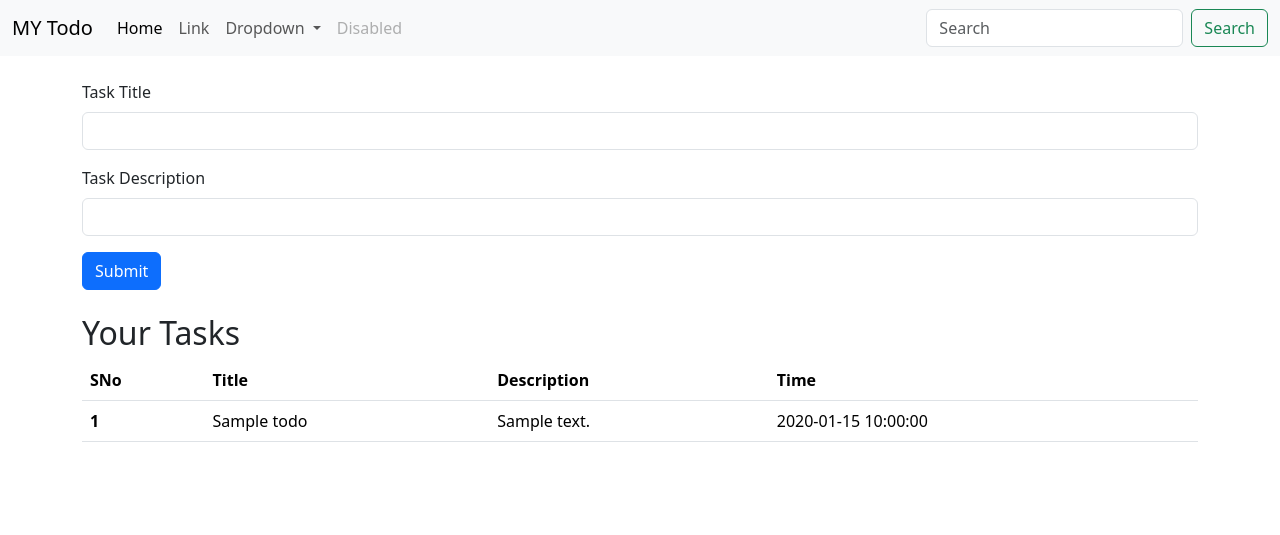
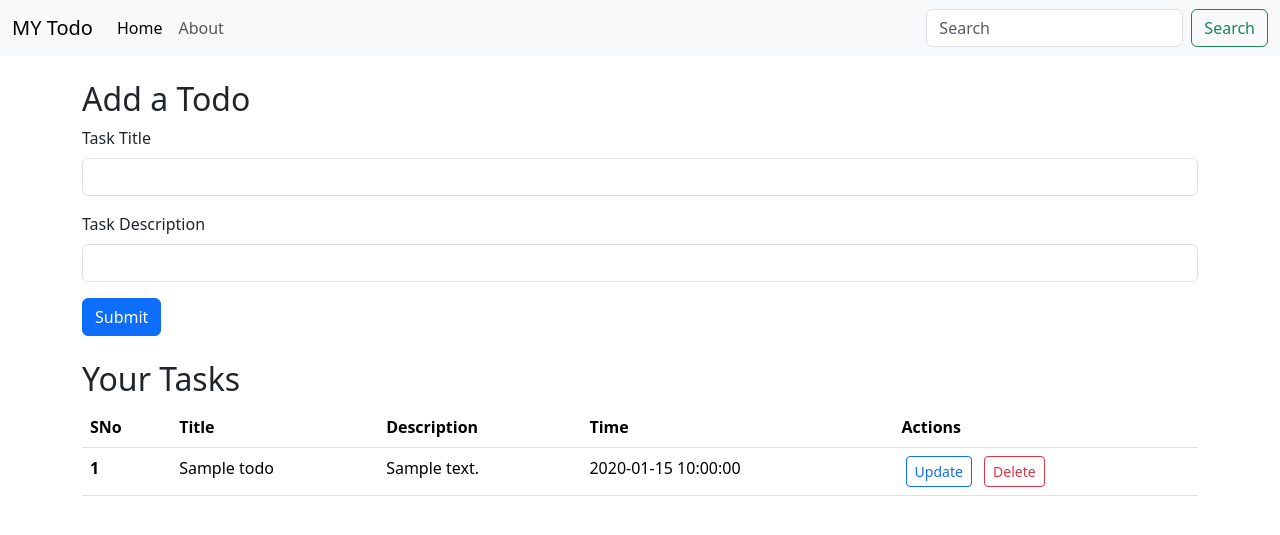
Before and after one commit to shraddha580/flask, a Flask app: page / in a window 1280 px wide. Shown: the top 535 px of the page. Run offline with Flask 3, Linux system fonts and the light colour scheme; tables that the repository leaves empty hold one stand-in row (values such as "Sample post").

Commit message:
delete button functionality

```diff
--- a/app.py
+++ b/app.py
@@ -1,4 +1,4 @@
-from flask import Flask,render_template,request
+from flask import Flask,render_template,request,redirect
 from flask_sqlalchemy import SQLAlchemy
 from datetime import datetime
 
@@ -37,5 +37,23 @@ def products():
     print(todos)
     return "Todos on the terminal!"
 
+
+@app.route('/delete/<int:sno>')
+def delete(sno):
+    todo = Todo.query.get_or_404(sno)
+    db.session.delete(todo)
+    db.session.commit()
+    return redirect("/")
+
+@app.route('/update/<int:sno>',methods=['GET','POST'])
+def update(sno):
+    todo = Todo.query.get_or_404(sno)
+    if request.method == 'POST':
+        todo.title = request.form['title']
+        todo.desc = request.form['desc']
+        db.session.commit()
+        return "Todo updated!"
+    return render_template('update.html', todo=todo)
+
 if __name__ == '__main__':
     app.run(debug=True)
--- a/templates/index.html
+++ b/templates/index.html
@@ -5,103 +5,176 @@
     <meta charset="utf-8">
     <meta name="viewport" content="width=device-width, initial-scale=1">
     <title>MY Todo</title>
-    <link href="https://cdn.jsdelivr.net/npm/bootstrap@5.3.8/dist/css/bootstrap.min.css" rel="stylesheet"
-        integrity="sha384-sRIl4kxILFvY47J16cr9ZwB07vP4J8+LH7qKQnuqkuIAvNWLzeN8tE5YBujZqJLB" crossorigin="anonymous">
+
+    <link href="https://cdn.jsdelivr.net/npm/bootstrap@5.3.8/dist/css/bootstrap.min.css"
+        rel="stylesheet"
+        integrity="sha384-sRIl4kxILFvY47J16cr9ZwB07vP4J8+LH7qKQnuqkuIAvNWLzeN8tE5YBujZqJLB"
+        crossorigin="anonymous">
 </head>
 
 <body>
+
+    <!-- Navbar -->
     <nav class="navbar navbar-expand-lg bg-body-tertiary">
         <div class="container-fluid">
+
             <a class="navbar-brand" href="/">MY Todo</a>
-            <button class="navbar-toggler" type="button" data-bs-toggle="collapse"
-                data-bs-target="#navbarSupportedContent" aria-controls="navbarSupportedContent" aria-expanded="false"
-                aria-label="Toggle navigation">
+
+            <button class="navbar-toggler"
+                    type="button"
+                    data-bs-toggle="collapse"
+                    data-bs-target="#navbarSupportedContent"
+                    aria-controls="navbarSupportedContent"
+                    aria-expanded="false"
+                    aria-label="Toggle navigation">
+
                 <span class="navbar-toggler-icon"></span>
             </button>
+
             <div class="collapse navbar-collapse" id="navbarSupportedContent">
+
                 <ul class="navbar-nav me-auto mb-2 mb-lg-0">
+
                     <li class="nav-item">
-                        <a class="nav-link active" aria-current="page" href="#">Home</a>
+                        <a class="nav-link active" href="/">Home</a>
                     </li>
+
                     <li class="nav-item">
-                        <a class="nav-link" href="#">Link</a>
+                        <a class="nav-link" href="#">About</a>
                     </li>
-                    <li class="nav-item dropdown">
-                        <a class="nav-link dropdown-toggle" href="#" role="button" data-bs-toggle="dropdown"
-                            aria-expanded="false">
-                            Dropdown
-                        </a>
-                        <ul class="dropdown-menu">
-                            <li><a class="dropdown-item" href="#">Action</a></li>
-                            <li><a class="dropdown-item" href="#">Another action</a></li>
-                            <li>
-                                <hr class="dropdown-divider">
-                            </li>
-                            <li><a class="dropdown-item" href="#">Something else here</a></li>
-                        </ul>
-                    </li>
-                    <li class="nav-item">
-                        <a class="nav-link disabled" aria-disabled="true">Disabled</a>
-                    </li>
+
                 </ul>
+
                 <form class="d-flex" role="search">
-                    <input class="form-control me-2" type="search" placeholder="Search" aria-label="Search" />
-                    <button class="btn btn-outline-success" type="submit">Search</button>
+                    <input class="form-control me-2"
+                           type="search"
+                           placeholder="Search">
+
+                    <button class="btn btn-outline-success"
+                            type="submit">
+                        Search
+                    </button>
                 </form>
+
             </div>
         </div>
     </nav>
+
+    <!-- Form -->
     <div class="container my-4">
+
+        <h2>Add a Todo</h2>
+
         <form action="/" method="POST">
+
             <div class="mb-3">
-                <label for="title" class="form-label">Task Title</label>
-                <input type="text" class="form-control" name="title" id="title" aria-describedby="emailHelp">
+                <label for="title" class="form-label">
+                    Task Title
+                </label>
 
-            </div>
-            <div class="mb-3">
-                <label for="desc" class="form-label">Task Description</label>
-                <input type="text" class="form-control" name="desc" id="desc">
+                <input type="text"
+                       class="form-control"
+                       name="title"
+                       id="title">
             </div>
 
-            <button type="submit" class="btn btn-primary">Submit</button>
+            <div class="mb-3">
+                <label for="desc" class="form-label">
+                    Task Description
+                </label>
+
+                <input type="text"
+                       class="form-control"
+                       name="desc"
+                       id="desc">
+            </div>
+
+            <button type="submit"
+                    class="btn btn-primary">
+                Submit
+            </button>
+
         </form>
     </div>
+
+    <!-- Table -->
     <div class="container my-4">
+
         <h2>Your Tasks</h2>
+
+        {% if todos|length == 0 %}
+
+        <div class="alert alert-dark" role="alert">
+            No records found. Add your first task!
+        </div>
+
+        {% else %}
+
         <table class="table">
+
             <thead>
                 <tr>
                     <th scope="col">SNo</th>
                     <th scope="col">Title</th>
                     <th scope="col">Description</th>
                     <th scope="col">Time</th>
+                    <th scope="col">Actions</th>
                 </tr>
             </thead>
+
             <tbody>
+
                 {% for todo in todos %}
+
                 <tr>
-                    <th scope="row">{{ loop.index }}</th>
-                    <td>{{ todo.title }}</td>
-                    <td>{{ todo.desc }}</td>
-                    <td>{{ todo.date_created }}</td>
-                </tr>
-                {% endfor %}
-            </tbody>
-        </table>
-    </div>
-    <script src="https://cdn.jsdelivr.net/npm/bootstrap@5.3.8/dist/js/bootstrap.bundle.min.js"
-        integrity="sha384-FKyoEForCGlyvwx9Hj09JcYn3nv7wiPVlz7YYwJrWVcXK/BmnVDxM+D2scQbITxI"
-        crossorigin="anonymous"></script>
-</body>
+
+                    <th scope="row">
+                        {{ loop.index }}
+                    </th>
+
+                    <td>
+                        {{ todo.title }}
+                    </td>
+
+                    <td>
+                        {{ todo.desc }}
+                    </td>
+
+                    <td>
+                        {{ todo.date_created }}
+                    </td>
+
+                    <td>
+
+                        <a href="/update/{{todo.sno}}"
+                           class="btn btn-outline-primary btn-sm mx-1">
+                            Update
+                        </a>
+
+                        <a href="/delete/{{todo.sno}}"
+                           class="btn btn-outline-danger btn-sm mx-1">
+                            Delete
+                        </a>
+
+                    </td>
 
                 </tr>
 
+                {% endfor %}
+
             </tbody>
+
         </table>
+
+        {% endif %}
+
     </div>
+
     <script src="https://cdn.jsdelivr.net/npm/bootstrap@5.3.8/dist/js/bootstrap.bundle.min.js"
         integrity="sha384-FKyoEForCGlyvwx9Hj09JcYn3nv7wiPVlz7YYwJrWVcXK/BmnVDxM+D2scQbITxI"
-        crossorigin="anonymous"></script>
+        crossorigin="anonymous">
+    </script>
+
 </body>
 
 </html>
```
Also changed, not shown: instance/TODO.db.
